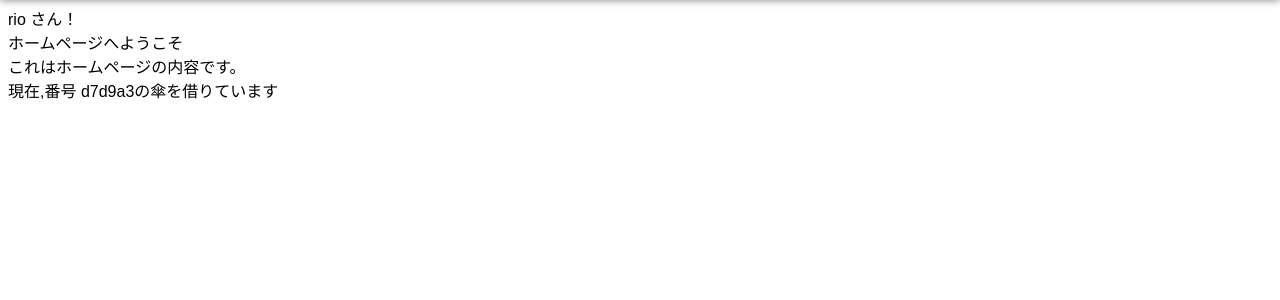
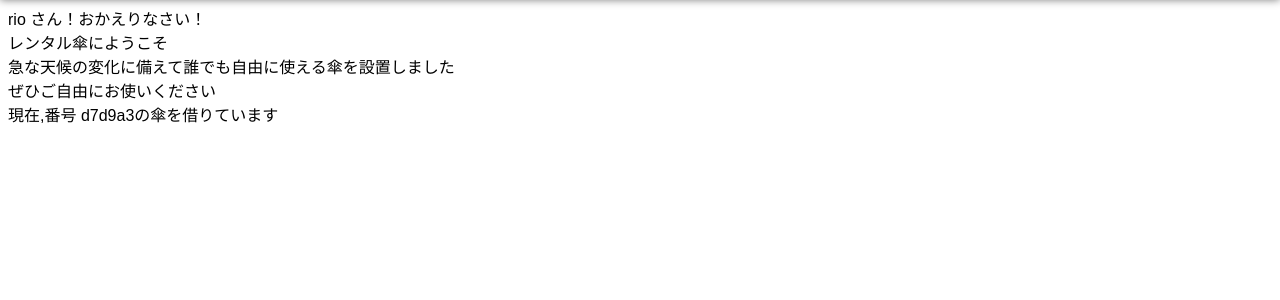
Before and after one commit to Tausei722/rental-umbrella, a Django app: page / in a window 1280 px wide. Shown: the part 76-376 px from the top of the page. Run offline with Django 5.2, Linux system fonts and the light colour scheme; a user stored in the database is signed in; data comes from the database, SQL or seed files in the repository; some web fonts are replaced.

Commit message:
homeページ文書い

```diff
--- a/umbrellas/templates/pages/home.html
+++ b/umbrellas/templates/pages/home.html
@@ -3,9 +3,10 @@
 {% block title %}ホーム{% endblock %}
 
 {% block content %}
-  <h1>{{ username }} さん！</h1>
-  <h2>ホームページへようこそ</h2>
-  <p>これはホームページの内容です。</p>
+  <h1>{{ username }} さん！おかえりなさい！</h1>
+  <h2>レンタル傘にようこそ</h2>
+  <p>急な天候の変化に備えて誰でも自由に使える傘を設置しました</p>
+  <p>ぜひご自由にお使いください</p>
   {% if rental_umbrella %}
     <h2>現在,番号 {{ rental_umbrella}}の傘を借りています</h2>
   {% else %}
```
